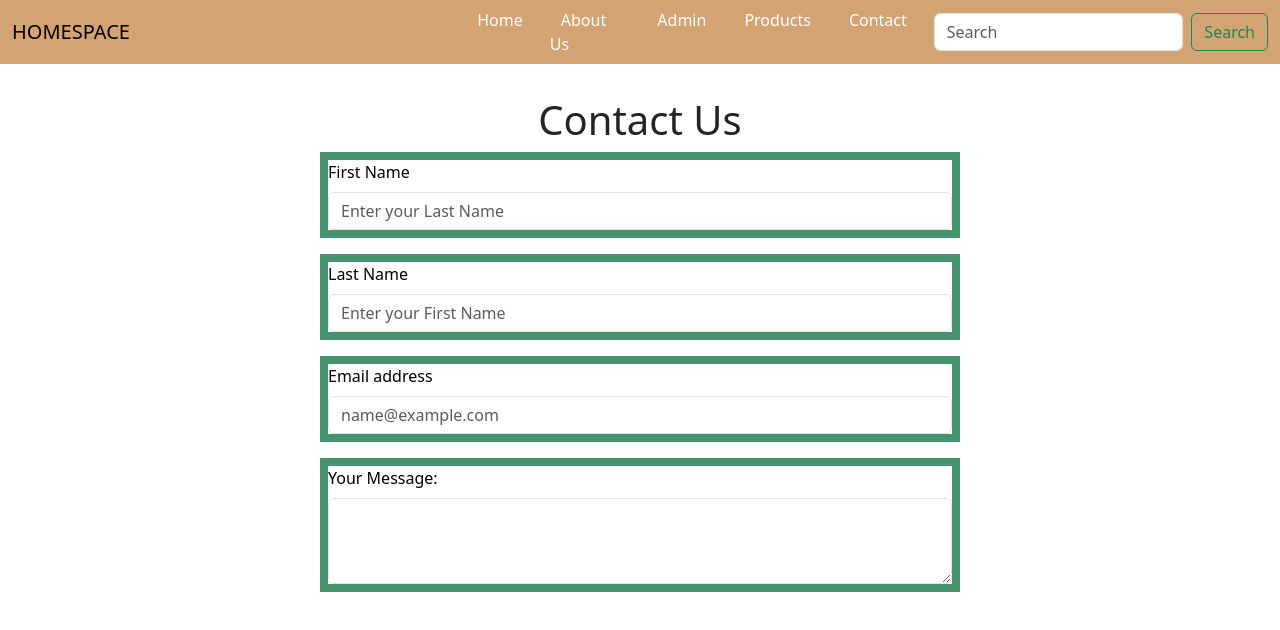
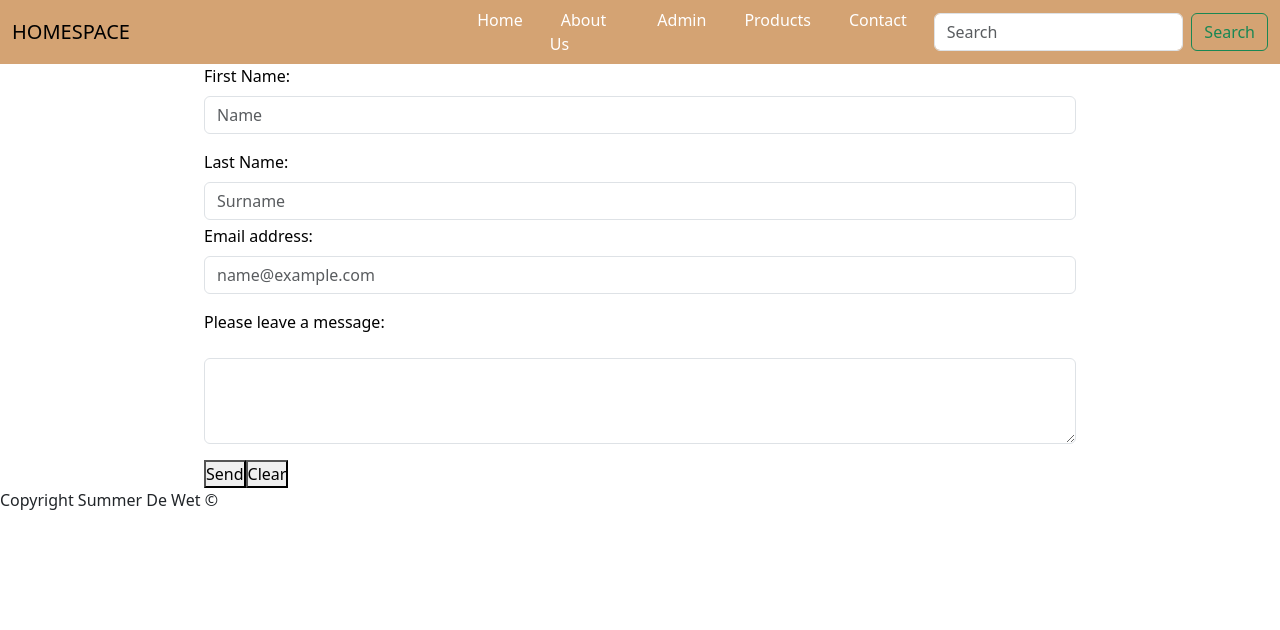
Before and after one commit to JCGViljoen/nodejs_eomp, a Vue app in the folder nodejseomp/: page /contact in a window 1280 px wide. Shown: the top 630 px of the page. Built offline with nearby package versions, Linux system fonts and the light colour scheme.

Commit message:
Products

```diff
--- a/nodejseomp/src/App.vue
+++ b/nodejseomp/src/App.vue
@@ -2,15 +2,19 @@
   <div>
     <Navbar/>
     <router-view/>
+   <Footer/>
   </div>
 </template>
 <script>
-  import Navbar from '@/components/NavBar.vue'
+import Navbar  from '@/components/NavBar.vue'
+import Footer from './components/Footer.vue';
   export default {
     components:{
-    Navbar
+    Navbar,
+    Footer
+}
   }
-  }
+
 </script>
 <style>
 </style>
--- a/nodejseomp/src/components/Footer.vue
+++ b/nodejseomp/src/components/Footer.vue
@@ -1,6 +1,12 @@
 <template>
     <div>
+        <div>
 
+        </div>
+
+        <div>
+            Copyright Summer De Wet &copy;
+        </div>
     </div>
 </template>
 
--- a/nodejseomp/src/store/index.js
+++ b/nodejseomp/src/store/index.js
@@ -1,13 +1,24 @@
 import { createStore } from 'vuex'
+import axios from 'axios'
+
+const url = 'https://nodejs-eomp-1fgg.onrender.com/'
 
 export default createStore({
   state: {
+    homedecor: null
   },
   getters: {
   },
   mutations: {
+    setHomedecor(state, data){
+      state.homedecor = data
+    }
   },
   actions: {
+    async fetchHomedecor({commit}){
+      const fetchedData = await axios.get( `${url}products`)
+      commit(`setHomedecor`,fetchedData.data.results)
+    }
   },
   modules: {
   }
--- a/nodejseomp/src/views/AboutView.vue
+++ b/nodejseomp/src/views/AboutView.vue
@@ -1,12 +1,16 @@
 <template>
   <div class="about">
-    <h1 class="h1tag">IT STARTS AT HOME...</h1>
+
+    <h1 class="h1tag">IT STARTS AT HOME🏠...</h1>
+    <div class="container">
       <p class="h1tag">HomeSpace is our online store specializing in home decor. Founded with a passion for interior design and a vision to provide our customers with an exceptional shopping experience, we have quickly established ourselves as a trusted destination for those seeking stylish and high-quality home decor products.</p>
+    </div>
+
 
 
     <div>
-      <img class="img " src="https://i.postimg.cc/Z5G1vx98/pic2.png" alt="Image">
-      <img class="img" src="https://i.postimg.cc/gkRxT7R7/pic7.webp" alt="">
+      <img class="img" src="https://i.postimg.cc/DzzcX7Vb/winter-decor-ideas-for-your-home.jpg" alt="Image">
+
     </div>
     <div>
       <img class="img1" src="https://i.postimg.cc/43rFn63D/pic4.jpg" alt="">
@@ -15,10 +19,16 @@
     </div>
 
      <br>
-     <h1 class="h1tag">More About Us...</h1>
+     <u><h1 class="h1tag">More About Us...</h1></u>
 
     <div class="container">
-      <h6 class="h1tag">At HomeSpace, we understand that your home is a reflection of your unique taste and style. That's why we curate a carefully selected collection of home decor items that cater to a variety of preferences, from classic and timeless designs to modern and contemporary aesthetics. Our team of experienced buyers scours the market to bring you the latest trends and innovative designs, ensuring that you have access to the best products available. We believe that your home should be a sanctuary, a place where you can relax, unwind, and express your personal style. With this in mind, we have carefully curated a collection of home decor items that cater to a variety of tastes and preferences. From furniture and lighting to rugs, wall art, and decorative accessories, each piece in our store is handpicked for its quality, craftsmanship, and design. At HomeSpace, we prioritize customer satisfaction above all else. We understand that every customer is unique, and we are dedicated to providing personalized attention to ensure that your shopping experience with us is exceptional</h6>
+      <h6 class="h1tag">At HomeSpace, we understand that your home is a reflection of your unique taste and style. That's why we curate a carefully selected collection of home decor items that cater to a variety of preferences, from classic and timeless designs to modern and contemporary aesthetics. Our team of experienced buyers scours the market to bring you the latest trends and innovative designs, ensuring that you have access to the best products available. We believe that your home should be a sanctuary, a place where you can relax, unwind, and express your personal style. With this in mind, we have carefully curated a collection of home decor items that cater to a variety of tastes and preferences. From kitchen and lighting to Bedroom Decor, wall art, and decorative accessories, each piece in our store is handpicked for its quality, craftsmanship, and design. At HomeSpace, we prioritize customer satisfaction above all else. We understand that every customer is unique, and we are dedicated to providing personalized attention to ensure that your shopping experience with us is exceptional</h6>
+      <br>
+      <br>
+    </div>
+    <h4 class="text-center"> Watch this✅ to help you avoid Interior Design Mistakes❌</h4>
+    <div class="vid">
+      <iframe width="560" height="315" class="vid" src="https://www.youtube.com/embed/XsEJqzTycHU" title="YouTube video player" frameborder="0" allow="accelerometer; autoplay; clipboard-write; encrypted-media; gyroscope; picture-in-picture; web-share" allowfullscreen></iframe>
     </div>
   </div>
 </template>
@@ -35,11 +45,14 @@
   margin-top: 1rem;
 }
 
+.vid{
+  display: flex;
+  justify-content: center;
+}
+
 .img{
-  width: 95vh;
-  height: 90vh;
-  margin-left: 2.5rem;
-  margin-inline-end: 2rem;
+  width: 85%;
+  margin-left: 6rem;
 }
 .img1{
   margin-top: 1rem;
--- a/nodejseomp/src/views/AdminView.vue
+++ b/nodejseomp/src/views/AdminView.vue
@@ -1,5 +1,21 @@
 <template>
     <div class="about">
-      <h1>This is an admin page</h1>
+      <div class="table-responsive" style="margin-top: 1rem">
+        <table  class="table">
+          <thead>
+            <tr>
+              <th>ID</th>
+              <th>Name</th>
+              <th>Quantity</th>
+              <th>Amount</th>
+              <th>Category</th>
+              <th>Image</th>
+              <th>Edit</th>
+              <th>Delete</th>
+            </tr>
+
+          </thead>
+          </table>
+    </div>
     </div>
   </template>
--- a/nodejseomp/src/views/ContactView.vue
+++ b/nodejseomp/src/views/ContactView.vue
@@ -1,24 +1,66 @@
 <template>
-    <div class="con">
-      <div class="contact">
-        <h1 class="contactUS">Contact Us</h1>
-        <div class="mb-3 bb">
-          <label for="exampleFormControlInput1" class="form-label">First Name</label>
-          <input type="email" class="form-control" id="exampleFormControlInput1" placeholder="Enter your Last Name">
+    <div>
+      <form action="https://formspree.io/f/xyyaonqq" method="POST">
+        <div class="container contactForm">
+          <form class="form">
+            <div class="mb-3">
+              <label for="exampleFormControlInput1" class="form-label text-black"
+                >First Name:</label
+              >
+              <input
+                type="First Name"
+                name="First Name"
+                class="form-control"
+                id="exampleFormControlInput1"
+                placeholder="Name"
+              />
+            </div>
+            <div class="mb-1">
+              <label for="exampleFormControlInput1" class="form-label text-black"
+                >Last Name:</label
+              >
+              <input
+                type="Last Name"
+                name="Last Name"
+                class="form-control"
+                id="exampleFormControlInput1"
+                placeholder="Surname
+              "
+              />
+            </div>
+            <div class="mb-3">
+              <label for="exampleFormControlInput1" class="form-label text-black"
+                >Email address:</label
+              >
+              <input
+                type="email"
+                name="email"
+                class="form-control"
+                id="exampleFormControlInput1"
+                placeholder="name@example.com"
+              />
+            </div>
+            <div class="mb-3">
+              <label
+                for="exampleFormControlTextarea1"
+                class="form-label text-black"
+                >Please leave a message:</label
+              >
+            </div>
+              <textarea
+                name="message"
+                class="form-control"
+                id="exampleFormControlTextarea1"
+                rows="3"
+              ></textarea>
+              <div class="btns">
+                <button class="formButton mt-3 gap-3 butn1" type="submit">Send</button>
+                <button class="formButton mt-3 gap-3 butn2" type="reset">Clear</button>
+              </div>
+          </form>
         </div>
-        <div class="mb-3 bb">
-          <label for="exampleFormControlInput1" class="form-label">Last Name</label>
-          <input type="email" class="form-control" id="exampleFormControlInput1" placeholder="Enter your First Name">
-        </div>
-        <div class="mb-3 bb">
-          <label for="exampleFormControlInput1" class="form-label">Email address</label>
-          <input type="email" class="form-control" id="exampleFormControlInput1" placeholder="name@example.com">
-        </div>
-        <div class="mb-3 bb">
-          <label for="exampleFormControlTextarea1" class="form-label">Your Message:</label>
-          <textarea class="form-control" id="exampleFormControlTextarea1" rows="3"></textarea>
-        </div>
-      </div>
+
+      </form>
     </div>
   </template>
   <script>
@@ -27,25 +69,21 @@
 
 <style scoped>
 
-.mb-3{
-  color: black;
+
+.contactForm {
+  display: flex;
+  justify-content: center;
+  flex-direction: column;
+  width: 70%;
 }
 
-.bb{
-  border: 0.5rem solid #469370;
+form {
+  width: 100%;
+  border-radius: 2rem;
+  border-color: black;
 }
 
-.contact {
-  width: 50%;
-  margin-top: 2rem;
-}
 
-.contactUS{
-  text-align: center;
-}
-.con {
-  display: flex;
-  justify-content: center;
-  align-items: center;
-}
+
+
 </style>
--- a/nodejseomp/src/views/HomeView.vue
+++ b/nodejseomp/src/views/HomeView.vue
@@ -8,7 +8,9 @@
       </p>
 
     </div>
+
   </div>
+
 
 </template>
 <script>
--- a/nodejseomp/src/views/ProductsView.vue
+++ b/nodejseomp/src/views/ProductsView.vue
@@ -1,40 +1,17 @@
 <template>
     <div class="products">
+      <h1 class="hclass">Check out our Products:</h1>
 <div>
   <div class="row row-cols-1 row-cols-md-3 g-4">
-    <div class="col">
+    <div class="col" v-for="item in homedecor" :key="item.prodID">
       <div class="card h-100">
-        <img src="" class="card-img-top" alt="pic">
+        <img :src='item.prodUrl' class="card-img-top" alt="pic">
         <div class="card-body">
-          <h5 class="card-title">Card title</h5>
-          <p class="card-text">This is a wider card with supporting text below as a natural lead-in to additional content. This content is a little bit longer.</p>
+          <h5 class="card-title">{{ item.prodName }}</h5>
+          <p>{{ item.Category }}</p>
+          <button class="btn">Add To Cart</button>
         </div>
         <div class="card-footer">
-          <small class="text-body-secondary">Last updated 3 mins ago</small>
-        </div>
-      </div>
-    </div>
-    <div class="col">
-      <div class="card h-100">
-        <img src="" class="card-img-top" alt="">
-        <div class="card-body">
-          <h5 class="card-title">Card title</h5>
-          <p class="card-text">This card has supporting text below as a natural lead-in to additional content.</p>
-        </div>
-        <div class="card-footer">
-          <small class="text-body-secondary">Last updated 3 mins ago</small>
-        </div>
-      </div>
-    </div>
-    <div class="col">
-      <div class="card h-100">
-        <img src="" class="card-img-top" alt="">
-        <div class="card-body">
-          <h5 class="card-title">Card title</h5>
-          <p class="card-text">This is a wider card with supporting text below as a natural lead-in to additional content. This card has even longer content than the first to show that equal height action.</p>
-        </div>
-        <div class="card-footer">
-          <small class="text-body-secondary">Last updated 3 mins ago</small>
         </div>
       </div>
     </div>
@@ -42,3 +19,27 @@
 </div>
     </div>
   </template>
+
+<script>
+export default {
+  computed:{
+    homedecor(){
+      return this.$store.state.homedecor
+    }
+  },
+  mounted(){
+    this.$store.dispatch('fetchHomedecor')
+  }
+}
+</script>
+
+<style scoped>
+.hclass{
+  text-align: center;
+  margin-top: 1rem;
+}
+.btn{
+  background-color: #000000;
+  color: white;
+}
+</style>
```
